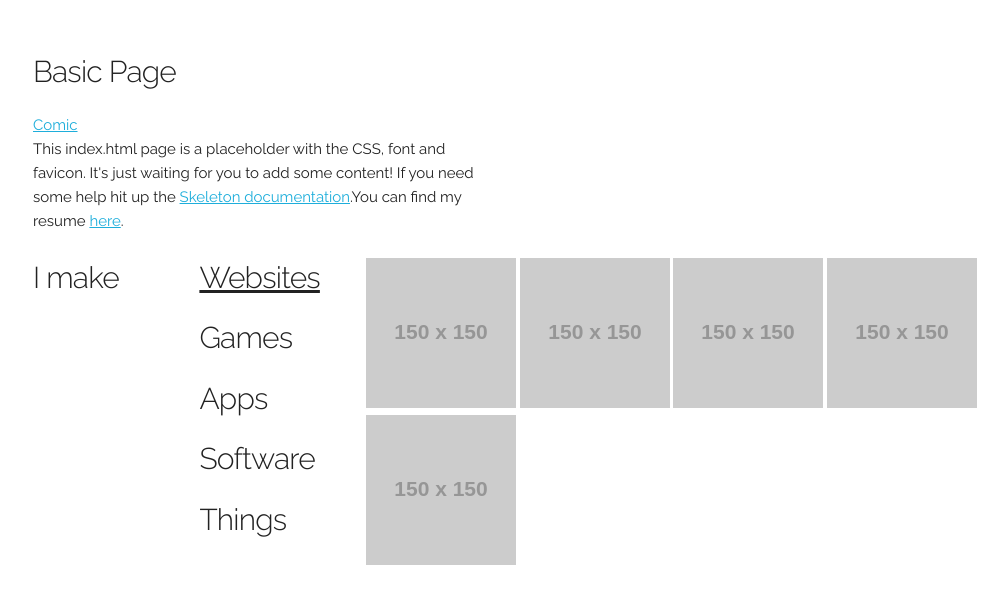
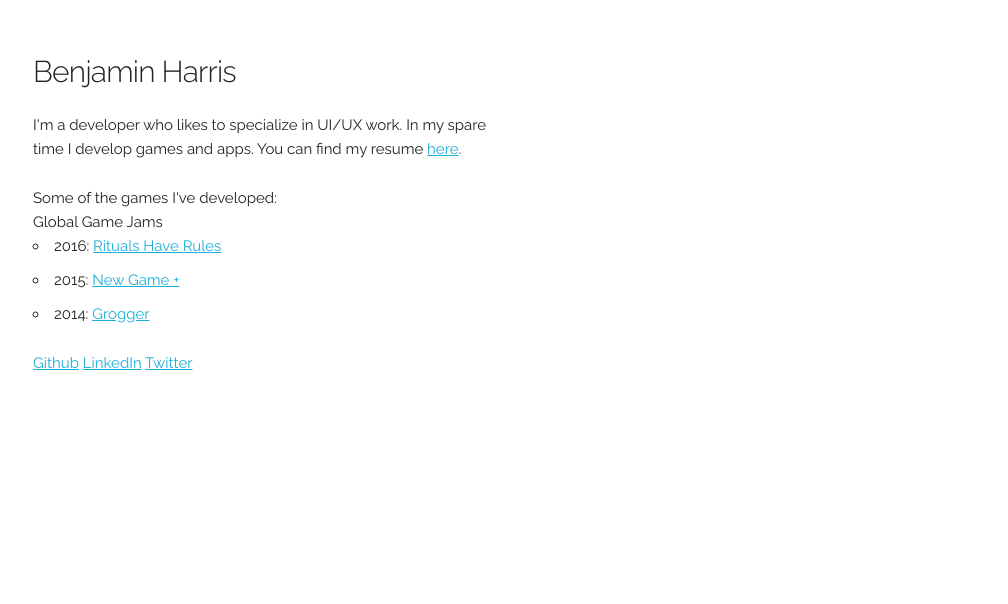
Before and after one commit to benharrisjr/personal-site, a plain HTML site: page index.html in a window 1280 px wide. Shown: the part 188-792 px from the top of the page, without its empty margins (127-1135 px from the left). Drawn offline with Linux system fonts and the light colour scheme; placeholder pictures from the web are drawn by us.

Commit message:
Update index.html to remove boilerplate

```diff
--- a/index.html
+++ b/index.html
@@ -16,58 +16,22 @@
 	<div class="container">
 		<div class="row">
 			<div class="one-half column" style="margin-top: 25%">
-				<h4>Basic Page</h4>
-				<a href="comic.html">Comic</a>
-				<p>This index.html page is a placeholder with the CSS, font and favicon. It's just waiting for you to add some content! If you need some help hit up the <a href="http://www.getskeleton.com">Skeleton documentation</a>.You can find my resume <a href="BenjaminHarrisResume.pdf">here</a>.</p>
+				<h4>Benjamin Harris</h4>
+				<p>I'm a developer who likes to specialize in UI/UX work. In  my spare time I develop games and apps. You can find my resume <a href="BenjaminHarrisResume.pdf">here</a>.</p>
 			</div>
 		</div>
 		<div class="row">
-			<div class="two columns">
-				<h4>I make</h4>
-			</div>
-			<div class="two columns categories">
-				<h4 class="c-show-section active" id="websites">Websites</h4>
-				<h4 class="c-show-section" id="games">Games</h4>
-				<h4 class="c-show-section" id="apps">Apps</h4>
-				<h4 class="c-show-section" id="sofware">Software</h4>
-				<h4 class="c-show-section" id="things">Things</h4>
-			</div>
-			<div class="eight columns websites">
-				<img src="http://placehold.it/150x150">
-				<img src="http://placehold.it/150x150">
-				<img src="http://placehold.it/150x150">
-				<img src="http://placehold.it/150x150">
-				<img src="http://placehold.it/150x150">
-			</div>
-			<div class="eight columns games" style="display:none;">
-				<img src="http://placehold.it/150x150">
-				<img src="http://placehold.it/150x150">
-				<img src="http://placehold.it/150x150">
-				<img src="http://placehold.it/150x150">
-				<img src="http://placehold.it/150x150">
-			</div>
-			<div class="eight columns apps" style="display:none;">
-				<img src="http://placehold.it/150x150">
-				<img src="http://placehold.it/150x150">
-				<img src="http://placehold.it/150x150">
-				<img src="http://placehold.it/150x150">
-				<img src="http://placehold.it/150x150">
-			</div>
-			<div class="eight columns sofware" style="display:none;">
-				<img src="http://placehold.it/150x150">
-				<img src="http://placehold.it/150x150">
-				<img src="http://placehold.it/150x150">
-				<img src="http://placehold.it/150x150">
-				<img src="http://placehold.it/150x150">
-			</div>
-			<div class="eight columns things" style="display:none;">
-				<img src="http://placehold.it/150x150">
-				<img src="http://placehold.it/150x150">
-				<img src="http://placehold.it/150x150">
-				<img src="http://placehold.it/150x150">
-				<img src="http://placehold.it/150x150">
-			</div>
-
+			Some of the games I've developed:
+			<ul>Global Game Jams
+				<li>2016: <a href="http://globalgamejam.org/2016/games/rituals-have-rules">Rituals Have Rules</a></li>
+				<li>2015: <a href="http://globalgamejam.org/2015/games/new-game">New Game +</a></li>
+				<li>2014: <a href="http://globalgamejam.org/2014/games/grogger">Grogger</a></li>
+			</ul>
+		</div>
+		<div class="row">
+			<a href="http://github.com/raon">Github</a>
+			<a href="http://linkedin.com/in/benharrisjr">LinkedIn</a>
+			<a href="http://twitter.com/benjharr">Twitter</a>
 		</div>
 	</div>
 </body>
```
